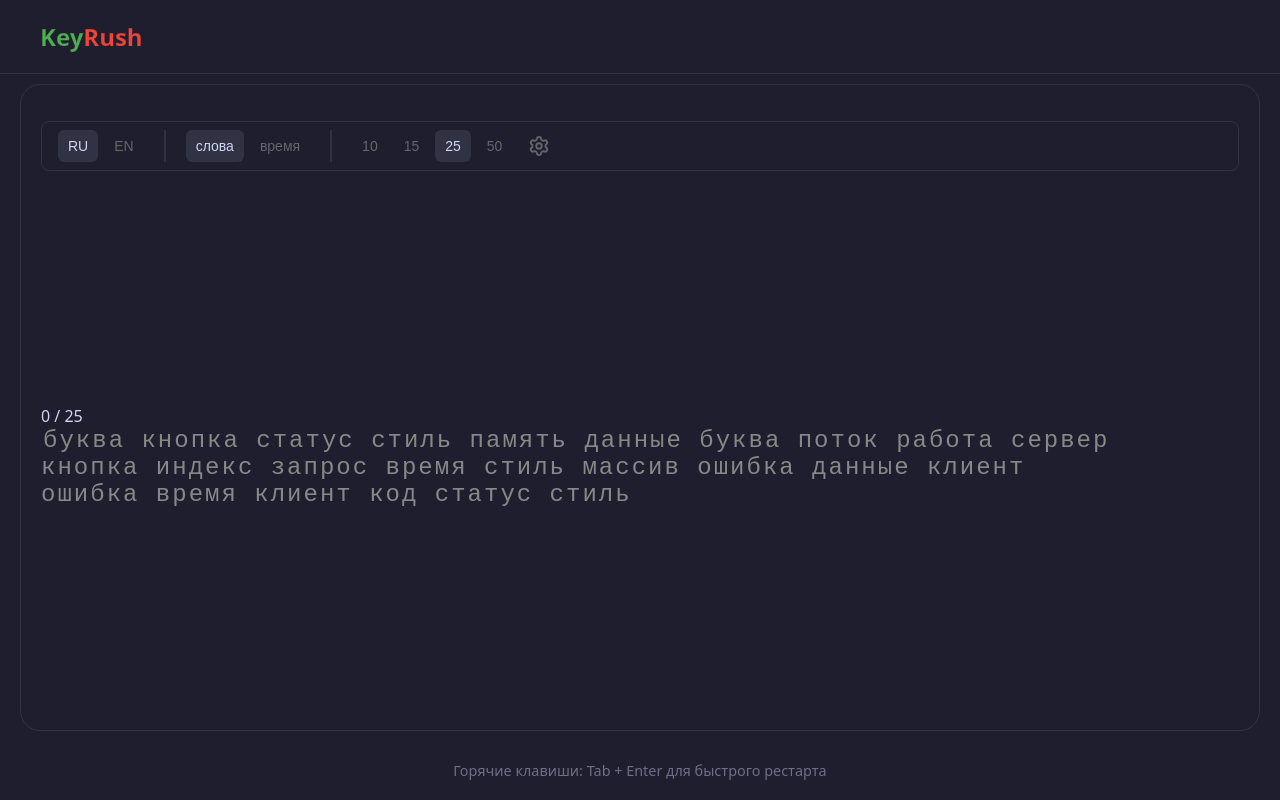
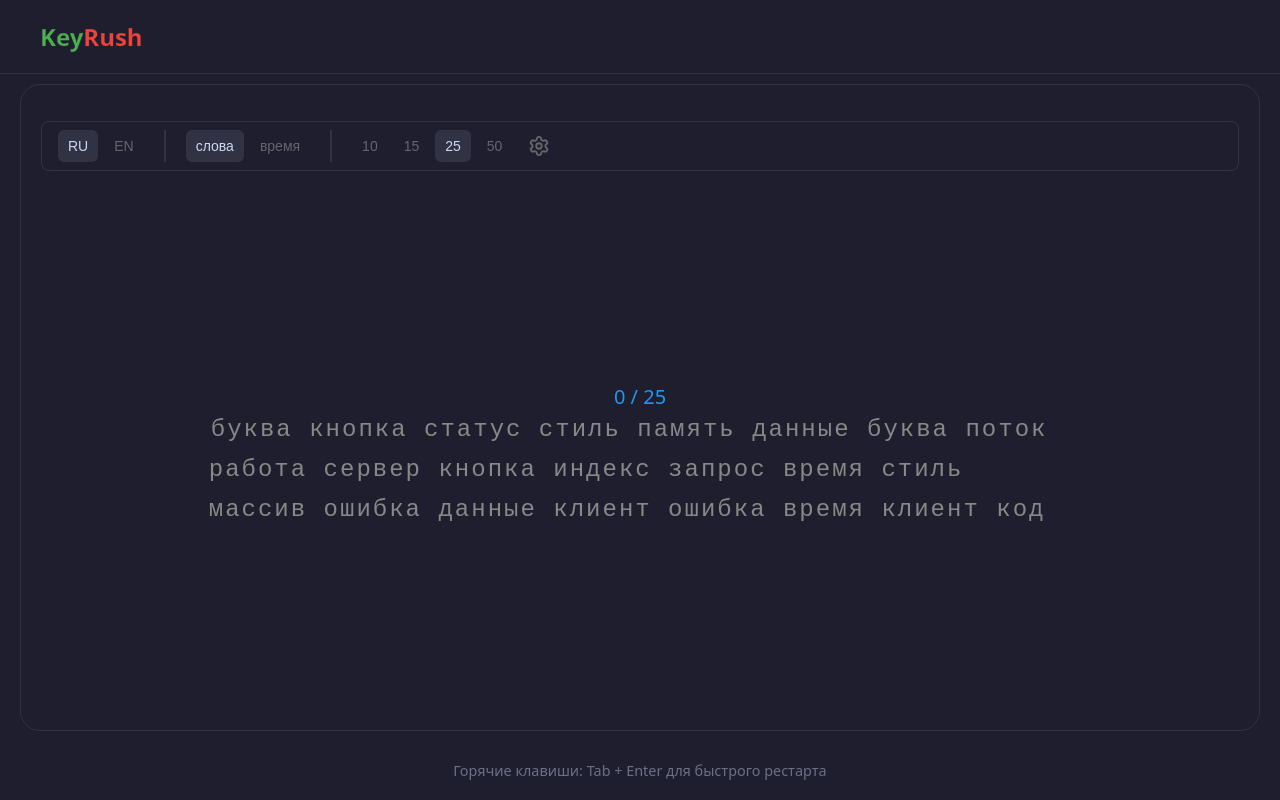
Before and after one commit to Glebess/KeyRush, a React (Vite) app: page / in a window 1280 px wide. Built offline with nearby package versions, Linux system fonts and the light colour scheme.

Commit message:
feat(TypingBox): line scrolling -- showing only 3 lines in typingBox -- displaying remaining time

```diff
--- a/src/widgets/typing-box/ui/TypingBox.module.css
+++ b/src/widgets/typing-box/ui/TypingBox.module.css
@@ -1,9 +1,25 @@
+.wrapper {
+  display: flex;
+  flex-direction: column;
+  align-items: center;
+  justify-content: center;
+  max-width: 80%;
+}
 .box {
   font-family: monospace;
   letter-spacing: 2px;
   user-select: none;
   font-size: 24px;
   max-width: 90%;
+  overflow: hidden;
+  position: relative;
+
+  line-height: 2.5rem;
+  height: 7.5rem;
+}
+.statsBar {
+  font-size: 20px;
+  color: #2196f3;
 }
 
 .char {
--- a/src/widgets/typing-box/ui/TypingBox.tsx
+++ b/src/widgets/typing-box/ui/TypingBox.tsx
@@ -1,7 +1,9 @@
+import { useEffect, useRef } from "react";
 import { useTypingEngine } from "@/entities/session";
 import { Word } from "./Word/Word";
 import type { TypingBoxProps } from "../model/types";
 import styles from "./TypingBox.module.css";
+
 export const TypingBox = ({
   text,
   selectedMode,
@@ -17,7 +19,27 @@ export const TypingBox = ({
     timeLeft,
   } = useTypingEngine(text, { mode: selectedMode, timeLimit });
 
+  const boxRef = useRef<HTMLDivElement>(null);
   const totalWords = words.length;
+
+  // Автоматический скролл - держит активную строку посередине
+  useEffect(() => {
+    if (!boxRef.current) return;
+
+    const activeWordEl = boxRef.current.children[
+      currentWordIndex
+    ] as HTMLElement;
+    if (!activeWordEl) return;
+
+    const wordTop = activeWordEl.offsetTop;
+    const lineHeight = activeWordEl.offsetHeight;
+
+    if (wordTop >= lineHeight * 2) {
+      boxRef.current.scrollTop = wordTop - lineHeight;
+    } else {
+      boxRef.current.scrollTop = 0;
+    }
+  }, [currentWordIndex]);
 
   return (
     <div className={styles.wrapper}>
@@ -25,18 +47,17 @@ export const TypingBox = ({
         <span>
           {selectedMode === "words"
             ? `${currentWordIndex} / ${totalWords}`
-            : timeLeft}
+            : `${timeLeft}s`}
         </span>
       </div>
 
-      <div className={styles.box}>
+      <div ref={boxRef} className={styles.box}>
         {words.map((w, index) => {
           const isActive = index === currentWordIndex;
           const isIncorrect =
             index < currentWordIndex && wordStatuses[index] === "incorrect";
 
           const wordChars = charStates.slice(w.startIndex, w.endIndex + 1);
-
           const spaceChar = charStates[w.endIndex + 1];
 
           return (
```
